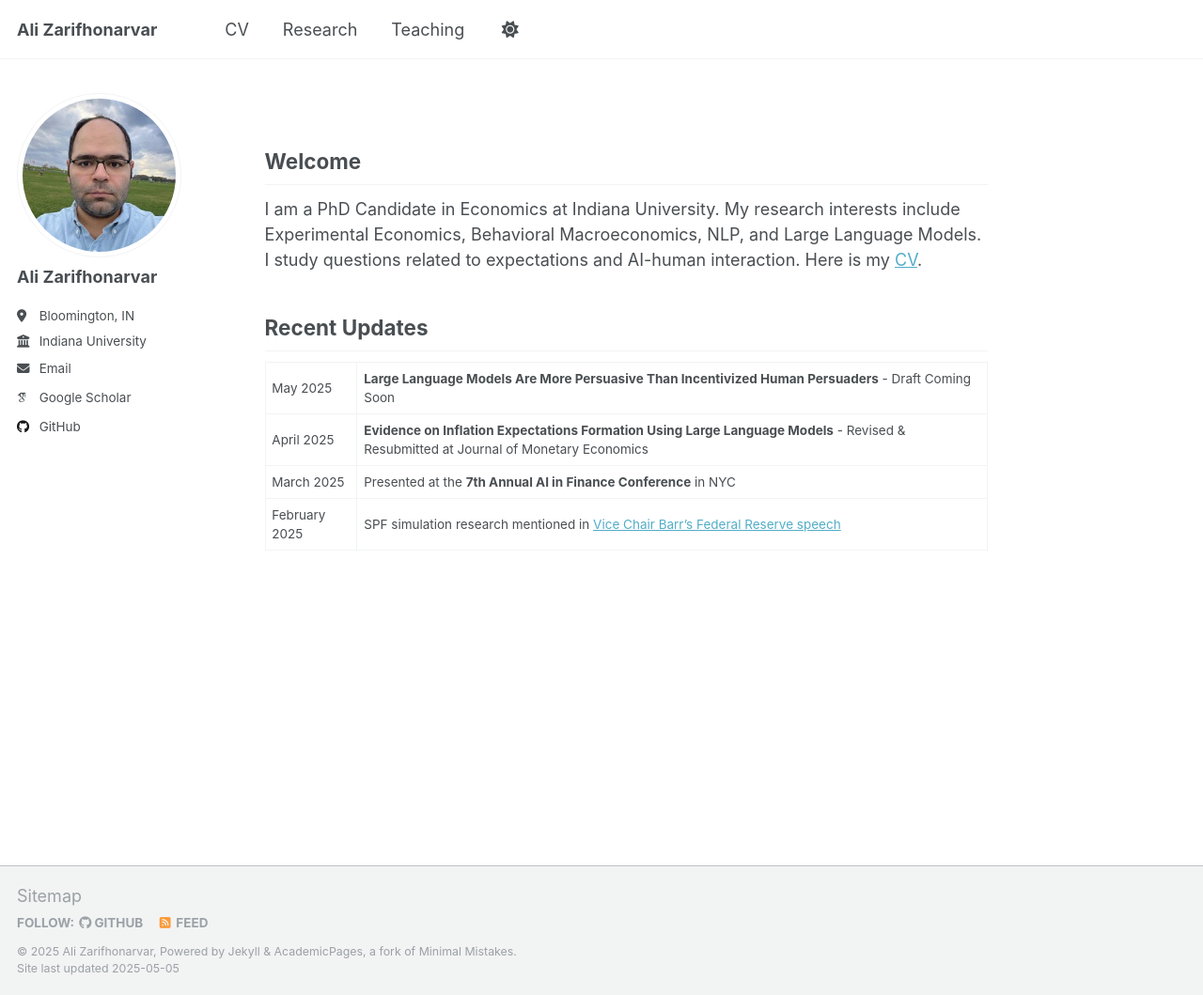
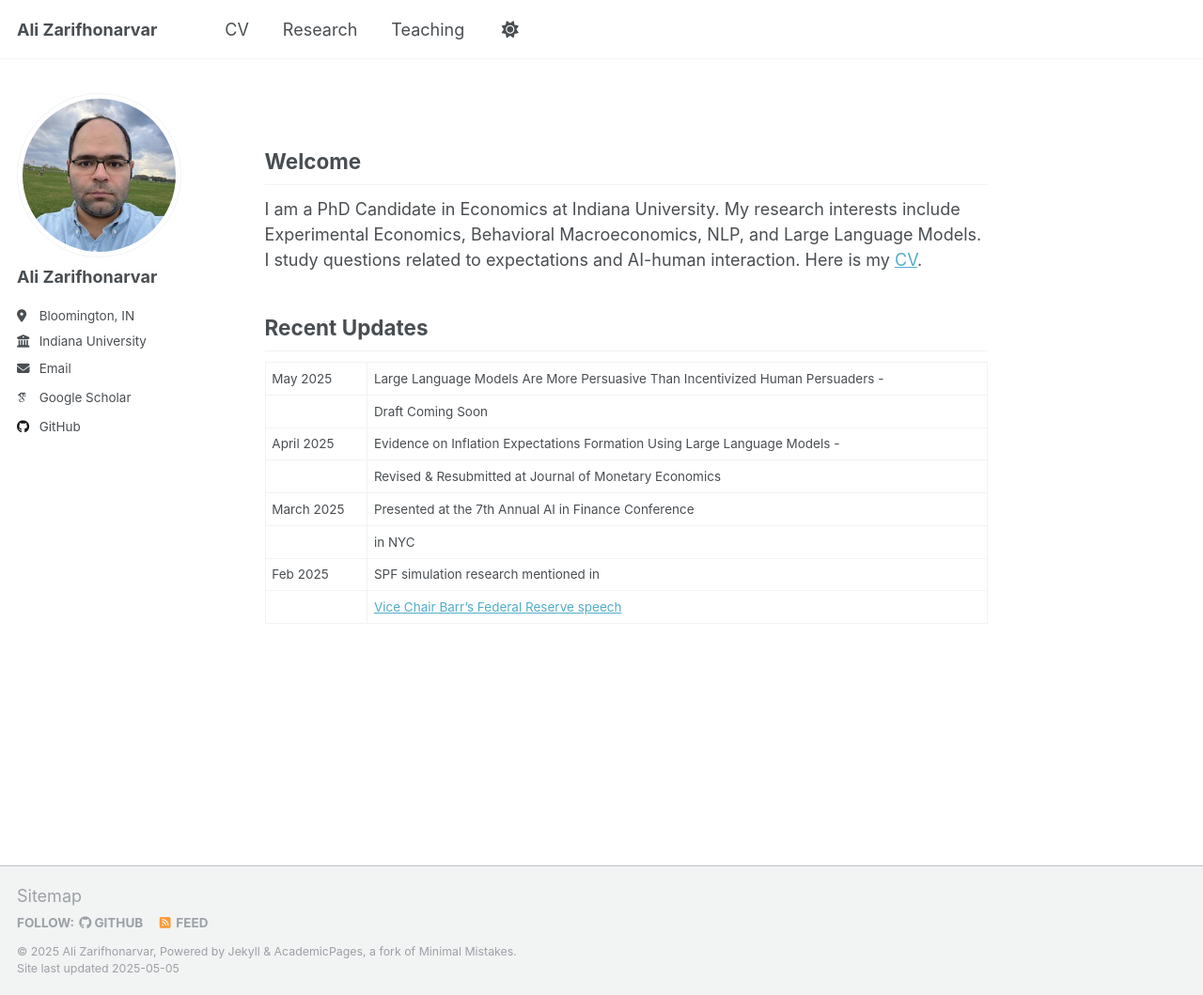
Before and after one commit to alizarif/alizarif.github.io, a Jekyll site: the page built from _pages/about.md, in a window 1280 px wide and 1059 px high. Shown: the whole window at 94% size. Built offline with Jekyll 4.4.1, drawn with Linux system fonts in a browser that asks for light colours; some web fonts are replaced.

Commit message:
Update about.md

```diff
--- a/_pages/about.md
+++ b/_pages/about.md
@@ -12,7 +12,11 @@ I am a PhD Candidate in Economics at Indiana University. My research interests i
 
 ## Recent Updates
 
-| May 2025 | **Large Language Models Are More Persuasive Than Incentivized Human Persuaders** - Draft Coming Soon |
-| April 2025 | **Evidence on Inflation Expectations Formation Using Large Language Models** - Revised & Resubmitted at Journal of Monetary Economics |
-| March 2025 | Presented at the **7th Annual AI in Finance Conference** in NYC |
-| February 2025 | SPF simulation research mentioned in [Vice Chair Barr's Federal Reserve speech](https://www.federalreserve.gov/newsevents/speech/barr20250218a.htm) |
+| May 2025     | Large Language Models Are More Persuasive Than Incentivized Human Persuaders - |
+|              | Draft Coming Soon |
+| April 2025   | Evidence on Inflation Expectations Formation Using Large Language Models - |
+|              | Revised & Resubmitted at Journal of Monetary Economics |
+| March 2025   | Presented at the 7th Annual AI in Finance Conference |
+|              | in NYC |
+| Feb 2025| SPF simulation research mentioned in |
+|              | [Vice Chair Barr's Federal Reserve speech](https://www.federalreserve.gov/newsevents/speech/barr20250218a.htm) |
```
